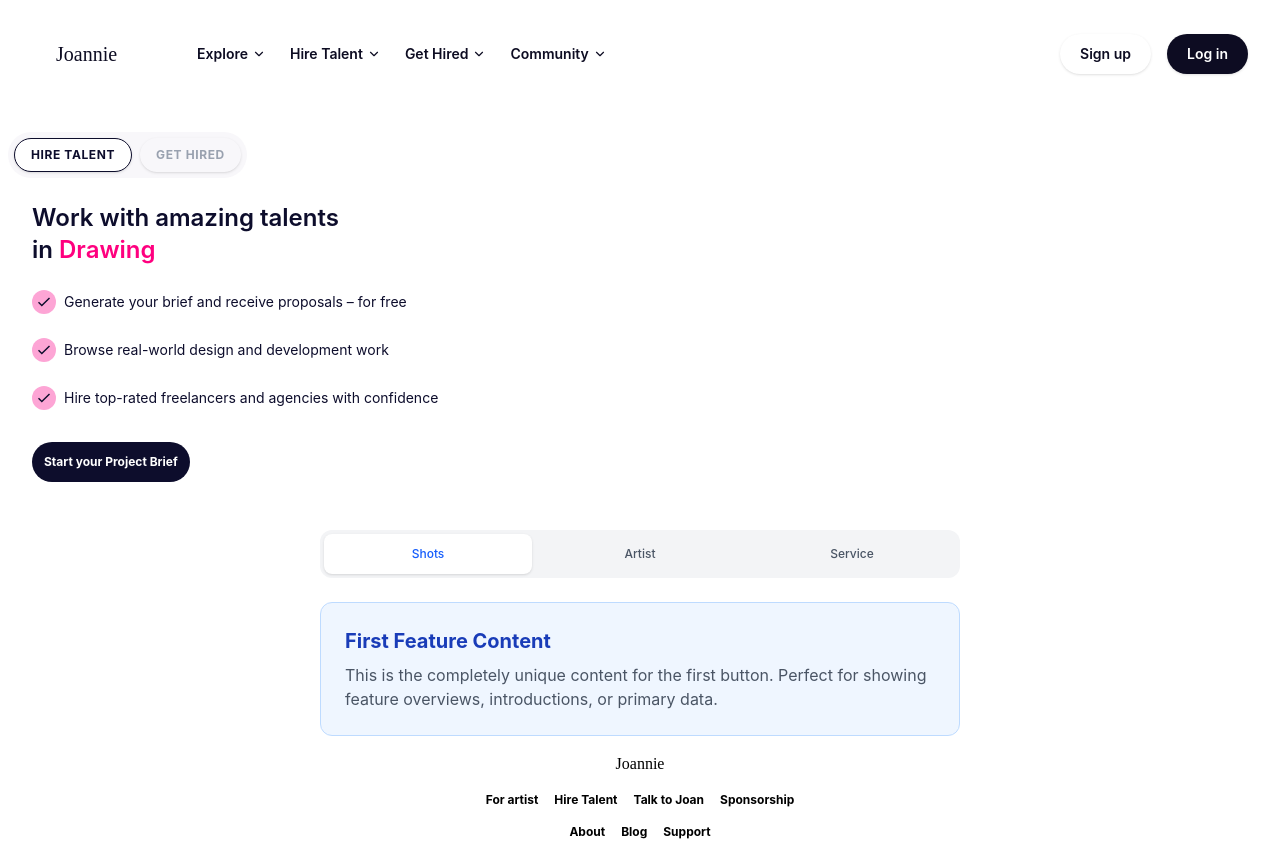
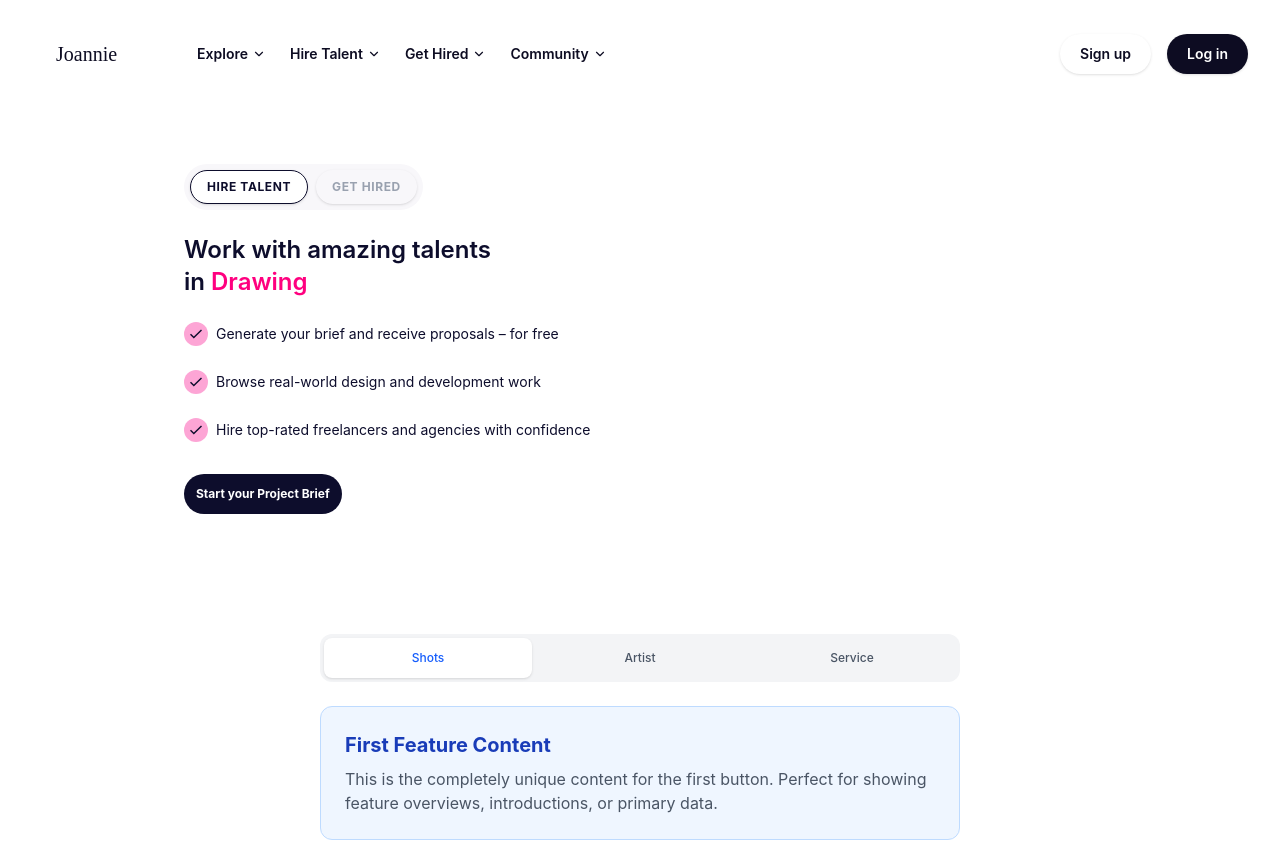
Before and after one commit to neducod/secret-project, a React (Vite) app: page / in a window 1280 px wide. Shown: the top 842 px of the page. Built offline with nearby package versions, Linux system fonts and the light colour scheme.

Commit message:
good morning

```diff
--- a/src/components/Hero.jsx
+++ b/src/components/Hero.jsx
@@ -97,9 +97,9 @@ function Hero(){
     }
     return(
         <>
-            <section className='flex justify-start flex-col gap-6 p-2 md:justify-between md:leading-7 md:font-normal'>
+            <section className='flex justify-start flex-col gap-6 p-2 md:justify-between md:leading-7 md:font-normal md:pl-40 md:pb-20 md:pt-10'>
                 <div className=''>
-                    <div className='inline-flex gap-2 bg-[#f8f7fa] p-1.5 rounded-full self-start'>
+                    <div className='inline-flex gap-2 bg-[#f8f7fa] p-1.5 rounded-full self-start md:ml-6'>
                         <button  onClick={() => setActiveTab('tab1')} className={`text-xs font-bold px-4 py-2 rounded-full shadow-sm uppercase tracking-wider
                         ${activeTab === 'tab1'
                         ? 'bg-white text-[#0d0d2c] shadow-sm border'
```
